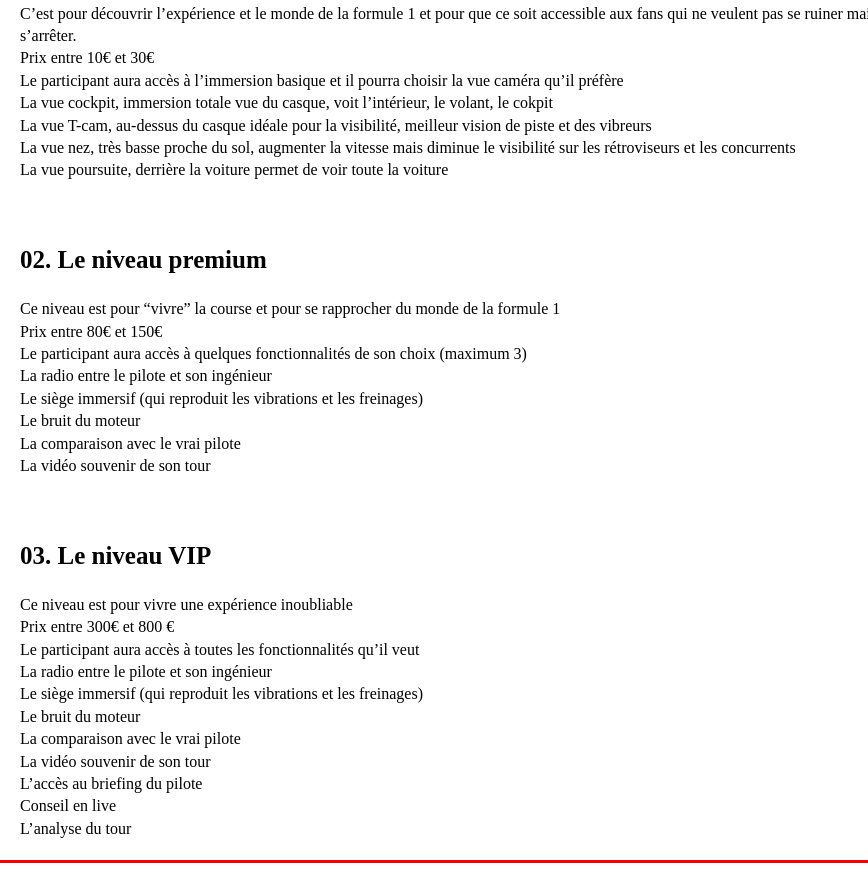
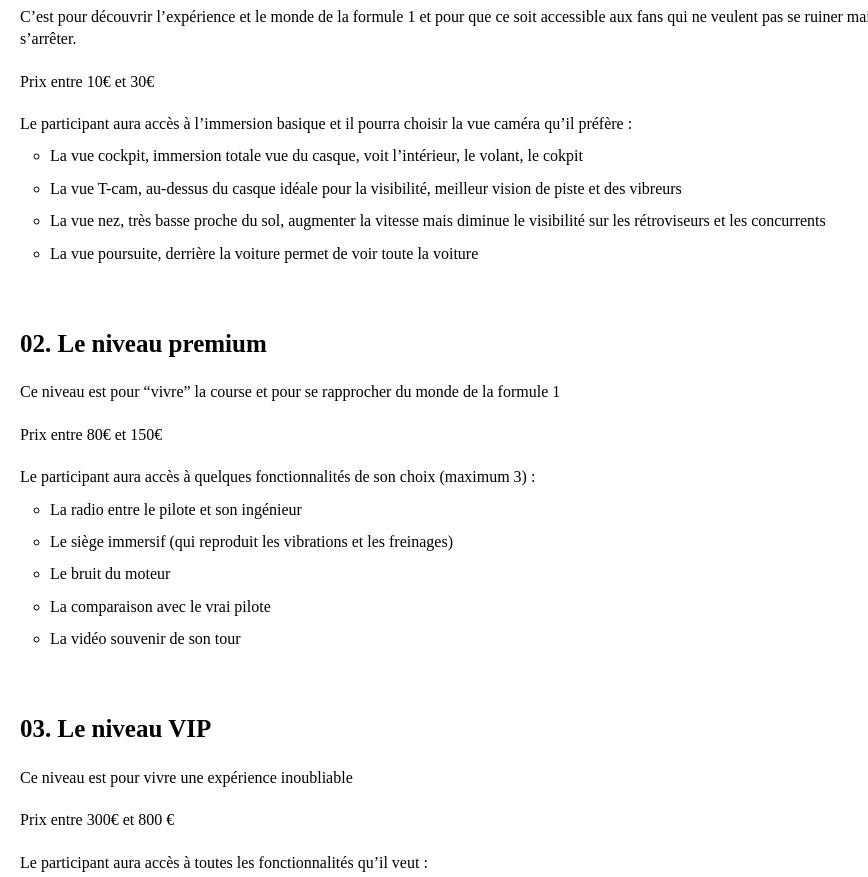
Before and after one commit to barg-celia/tfa_26, a website: page src/paddockexperience.html in a window 1280 px wide. Shown: the part 652-1529 px from the top of the page, without its empty margins (0-868 px from the left). Drawn offline with nearby package versions, Linux system fonts and the light colour scheme; files that its build step writes are made by us from their sources; a web font is replaced by a local one.

Commit message:
maj p page paddock

```diff
--- a/src/paddockexperience.html
+++ b/src/paddockexperience.html
@@ -30,25 +30,25 @@
         <h2 class="heading--h2">01. <!-- ligne rouge --> Le niveau basique</h2>
         <p>C’est pour découvrir l’expérience et le monde de la formule 1 et pour que ce soit accessible aux fans qui ne veulent pas se ruiner mais une fois qu’ils auront pris gout il ne vont plus savoir s’arrêter.</p>
         <p>Prix entre 10€ et 30€</p>
-        <p>Le participant aura accès à l’immersion basique et il pourra choisir la vue caméra qu’il préfère</p>
-        <ul>
-            <li>La vue cockpit, immersion totale vue du casque, voit l’intérieur, le volant, le cokpit</li>
-            <li>La vue T-cam, au-dessus du casque idéale pour la visibilité, meilleur vision de piste et des vibreurs</li>
-            <li>La vue nez, très basse proche du sol, augmenter la vitesse mais diminue le visibilité sur les rétroviseurs et les concurrents</li>
-            <li>La vue poursuite, derrière la voiture permet de voir toute la voiture </li>
+        <p>Le participant aura accès à l’immersion basique et il pourra choisir la vue caméra qu’il préfère : </p>
+        <ul class="ul__puce">
+            <li class="li__puce">La vue cockpit, immersion totale vue du casque, voit l’intérieur, le volant, le cokpit</li>
+            <li class="li__puce">La vue T-cam, au-dessus du casque idéale pour la visibilité, meilleur vision de piste et des vibreurs</li>
+            <li class="li__puce">La vue nez, très basse proche du sol, augmenter la vitesse mais diminue le visibilité sur les rétroviseurs et les concurrents</li>
+            <li class="li__puce">La vue poursuite, derrière la voiture permet de voir toute la voiture </li>
         </ul>
     </section>
     <section>
         <h2 class="heading--h2">02. <!-- ligne rouge --> Le niveau premium</h2>
         <p>Ce niveau est pour “vivre” la course et pour se rapprocher du monde de la formule 1</p>
         <p>Prix entre 80€ et 150€</p>
-        <p>Le participant aura accès à quelques fonctionnalités de son choix (maximum 3)</p>
-        <ul>
-            <li>La radio entre le pilote et son ingénieur </li>
-            <li>Le siège immersif (qui reproduit les vibrations et les freinages)</li>
-            <li>Le bruit du moteur </li>
-            <li>La comparaison avec le vrai pilote </li>
-            <li>La vidéo souvenir de son tour</li>
+        <p>Le participant aura accès à quelques fonctionnalités de son choix (maximum 3) : </p>
+        <ul class="ul__puce">
+            <li class="li__puce">La radio entre le pilote et son ingénieur </li>
+            <li class="li__puce">Le siège immersif (qui reproduit les vibrations et les freinages)</li>
+            <li class="li__puce">Le bruit du moteur </li>
+            <li class="li__puce">La comparaison avec le vrai pilote </li>
+            <li class="li__puce">La vidéo souvenir de son tour</li>
         </ul>
 
     </section>
@@ -56,16 +56,16 @@
         <h2 class="heading--h2">03. <!-- ligne rouge --> Le niveau VIP</h2>
         <p>Ce niveau est pour vivre une expérience inoubliable</p>
         <p>Prix entre 300€ et 800 €</p>
-        <p>Le participant aura accès à toutes les fonctionnalités qu’il veut</p>
-        <ul>
-            <li>La radio entre le pilote et son ingénieur </li>
-            <li>Le siège immersif (qui reproduit les vibrations et les freinages)</li>
-            <li>Le bruit du moteur </li>
-            <li>La comparaison avec le vrai pilote </li>
-            <li>La vidéo souvenir de son tour</li>
-            <li>L’accès au briefing du pilote </li>
-            <li>Conseil en live </li>
-            <li>L’analyse du tour</li>
+        <p>Le participant aura accès à toutes les fonctionnalités qu’il veut : </p>
+        <ul class="ul__puce">
+            <li class="li__puce">La radio entre le pilote et son ingénieur </li>
+            <li class="li__puce">Le siège immersif (qui reproduit les vibrations et les freinages)</li>
+            <li class="li__puce">Le bruit du moteur </li>
+            <li class="li__puce">La comparaison avec le vrai pilote </li>
+            <li class="li__puce">La vidéo souvenir de son tour</li>
+            <li class="li__puce">L’accès au briefing du pilote </li>
+            <li class="li__puce">Conseil en live </li>
+            <li class="li__puce">L’analyse du tour</li>
         </ul>
 
     </section>
--- a/src/styles/_base.scss
+++ b/src/styles/_base.scss
@@ -9,3 +9,7 @@ body{
 section{
   padding: 20px;
 }
+
+p{
+  margin-top: 20px;
+}
--- a/src/styles/pages/_paddock.scss
+++ b/src/styles/pages/_paddock.scss
@@ -3,3 +3,11 @@
   background-color: $c-alt;
   color: $c-text-b;
 }
+
+.li__puce{
+    list-style: circle;
+    margin-top: 10px;
+}
+.ul__puce{
+    margin-left: 30px;
+}
--- a/src/styles/utils/_reset.scss
+++ b/src/styles/utils/_reset.scss
@@ -13,5 +13,5 @@ li{
 }
 
 p{
-    margin: 0;
+  margin: 0;
 }
```
